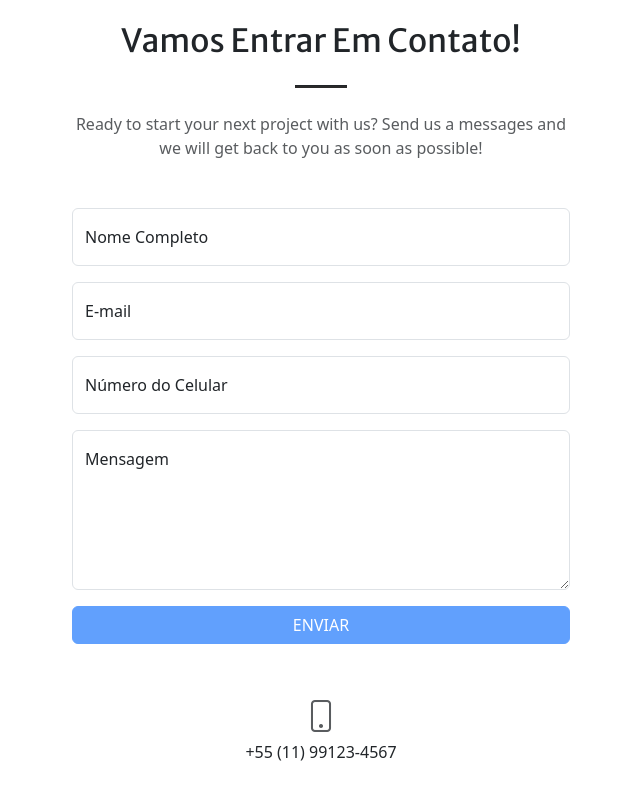
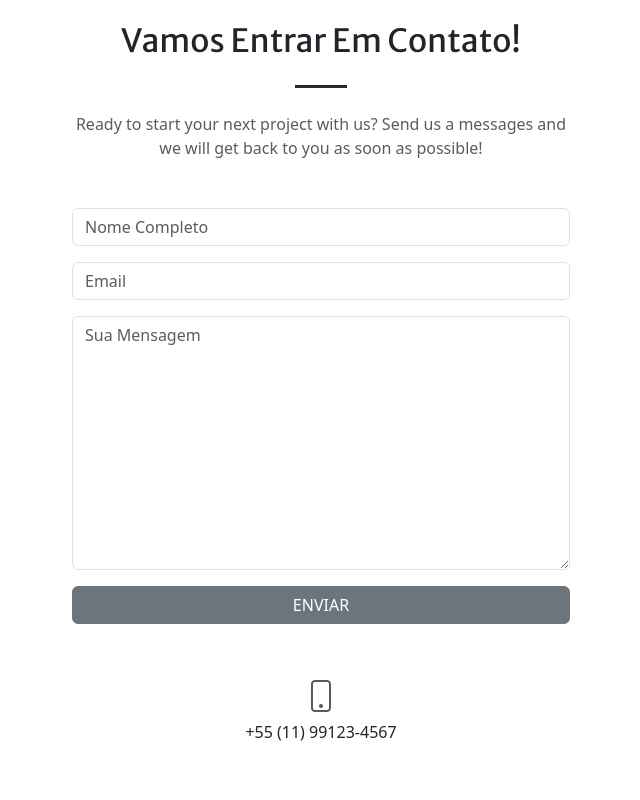
Before and after one commit to victorlourenco-vhl/budfy-v2.0, a website: page index.html in a window 1280 px wide. Shown: the part 3054-3854 px from the top of the page, without its empty margins (319-959 px from the left). Drawn offline with nearby package versions, Linux system fonts and the light colour scheme; some packages are replaced by stand-ins of ours; a script that the page names is missing.

Commit message:
formulario-email-finalizado

```diff
--- a/index.html
+++ b/index.html
@@ -161,7 +161,7 @@
                 <div class="row g-0">
                     <div class="col-lg-4 col-sm-6">
                         <a class="portfolio-box" href="https://www.youtube.com/embed/MmiPVAzaf5k" allow="autoplay" title="Project Name">
-                            <img class="img-fluid" src="assets/img/portfolio/trabalhos/BDK-Bank.jpg" alt="..." />
+                            <img class="img-fluid" src="assets/img/portfolio/thumbnails/1.jpg" alt="..." />
                             <div class="portfolio-box-caption">
                                 <div class="project-category text-white-50">Category</div>
                                 <div class="project-name">Project Name</div>
@@ -223,6 +223,7 @@
                 <a class="btn btn-light btn-xl" href="https://www.instagram.com/stopagui/">Instagram</a>
             </div>
         </section>
+
         <!-- Contact-->
         <section class="page-section" id="contact">
             <div class="container px-4 px-lg-5">
@@ -236,58 +237,26 @@
                 </div>
                 <div class="row gx-4 gx-lg-5 justify-content-center mb-5">
                     <div class="col-lg-6">
-                        <!-- * * * * * * * * * * * * * * *-->
-                        <!-- * * SB Forms Contact Form * *-->
-                        <!-- * * * * * * * * * * * * * * *-->
-                        <!-- This form is pre-integrated with SB Forms.-->
-                        <!-- To make this form functional, sign up at-->
-                        <!-- https://startbootstrap.com/solution/contact-forms-->
-                        <!-- to get an API token!-->
-                        <form id="contactForm" data-sb-form-api-token="API_TOKEN">
-                            <!-- Name input-->
-                            <div class="form-floating mb-3">
-                                <input class="form-control" id="name" type="text" placeholder="Enter your name..." data-sb-validations="required" />
-                                <label for="name">Nome Completo</label>
-                                <div class="invalid-feedback" data-sb-feedback="name:required">Digite o Nome</div>
+
+                        <form target="_blank" action="https://formsubmit.co/your@email.com" method="POST">
+                            <div class="form-group mb-3">
+                              <div class="form-row">
+                                <div class="col mb-3">
+                                  <input type="text" name="name" class="form-control" placeholder="Nome Completo" required>
+                                </div>
+                                <div class="col">
+                                  <input type="email" name="email" class="form-control" placeholder="Email" required>
+                                </div>
+                              </div>
                             </div>
-                            <!-- Email address input-->
-                            <div class="form-floating mb-3">
-                                <input class="form-control" id="email" type="email" placeholder="name@example.com" data-sb-validations="required,email" />
-                                <label for="email">E-mail</label>
-                                <div class="invalid-feedback" data-sb-feedback="email:required">É necessário um e-mail</div>
-                                <div class="invalid-feedback" data-sb-feedback="email:email">Email is not valid.</div>
+                            <div class="form-group mb-3">
+                              <textarea placeholder="Sua Mensagem" class="form-control" name="message" rows="10" required></textarea>
                             </div>
-                            <!-- Phone number input-->
-                            <div class="form-floating mb-3">
-                                <input class="form-control" id="phone" type="tel" placeholder="(123) 456-7890" data-sb-validations="required" />
-                                <label for="phone">Número do Celular</label>
-                                <div class="invalid-feedback" data-sb-feedback="phone:required">É nessário um número</div>
-                            </div>
-                            <!-- Message input-->
-                            <div class="form-floating mb-3">
-                                <textarea class="form-control" id="message" type="text" placeholder="Enter your message here..." style="height: 10rem" data-sb-validations="required"></textarea>
-                                <label for="message">Mensagem</label>
-                                <div class="invalid-feedback" data-sb-feedback="message:required">A message is required.</div>
-                            </div>
-                            <!-- Submit success message-->
-                            <!---->
-                            <!-- This is what your users will see when the form-->
-                            <!-- has successfully submitted-->
-                            <div class="d-none" id="submitSuccessMessage">
-                                <div class="text-center mb-3">
-                                    <div class="fw-bolder">Form submission successful!</div>
-                                    To activate this form, sign up at
-                                    <br />
-                                    <a href="https://startbootstrap.com/solution/contact-forms">https://startbootstrap.com/solution/contact-forms</a>
-                                </div>
-                            </div>
-                            <!-- Submit error message-->
-                            <!---->
-                            <!-- This is what your users will see when there is-->
-                            <!-- an error submitting the form-->
-                            <div class="d-none" id="submitErrorMessage"><div class="text-center text-danger mb-3">Error sending message!</div></div>
-                            <!-- Submit Button-->
-                            <div class="d-grid"><button class="btn btn-primary btn-xl disabled" id="submitButton" type="submit">Enviar</button></div>
+
+                            <!-- <button type="submit" class="btn btn-xl btn-secondary">Enviar</button> -->
+
+                            <div class="d-grid"><button class="btn btn-secondary btn-xl" type="submit">Enviar</button></div>
+                          </form>
                         </form>
                     </div>
                 </div>
@@ -299,6 +268,7 @@
                 </div>
             </div>
         </section>
+
         <!-- Footer-->
         <footer class="bg-light py-5">
             <div class="container px-4 px-lg-5"><div class="small text-center text-muted">Copyright &copy; 2022 - www.budfy.com.br</div></div>
```
